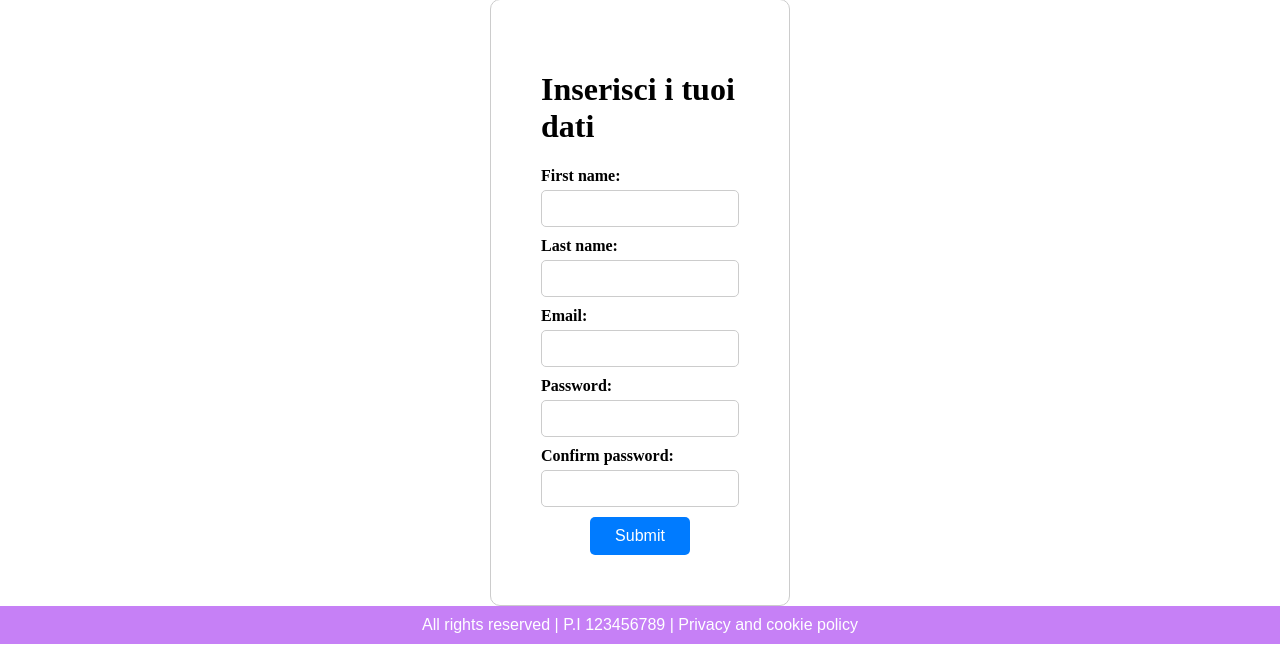
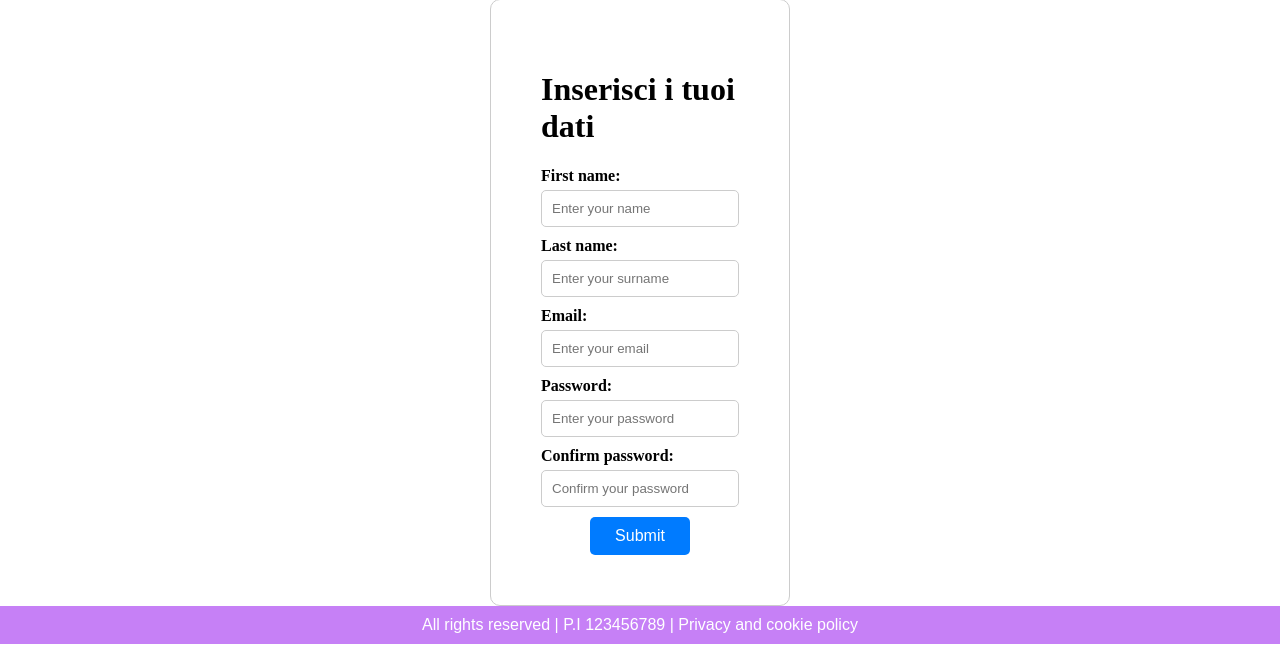
Before and after one commit to AndreaParisiUnige/ProjectMuscle, a PHP site: page /registration.php in a window 1280 px wide. Shown: the part 143-800 px from the top of the page. Run offline with PHP 8.4, Linux system fonts and the light colour scheme.

```diff
--- a/header.php
+++ b/header.php
@@ -7,6 +7,10 @@ set_error_handler("errorHandler");
 <html lang="it">
     <head>
         <title> Unicorn Project </title>
+        <meta name="viewport" content="width=device-width, initial-scale=1.0">
+        <link rel="preconnect" href="https://fonts.googleapis.com">
+        <link rel="preconnect" href="https://fonts.gstatic.com" crossorigin>
+        <link href="https://fonts.googleapis.com/css2?family=Poppins:wght@400;700&display=swap" rel="stylesheet">
         <link rel="stylesheet" type="text/css" href="stile.css">
         <link rel="stylesheet" type="text/css" href="form_style.css">
     </head>
--- a/registration.php
+++ b/registration.php
@@ -1,8 +1,5 @@
 <?php
 session_start();
-?>
-
-<?php
 require_once 'utils.php';
 require_once 'header.php';
 require_once 'navbar.php';
@@ -29,8 +26,7 @@ if ($_SERVER["REQUEST_METHOD"] === "POST") {
 			header("Location: login.php");
 			exit;
 		}
-	}
-	catch (Exception $e) {
+	} catch (Exception $e) {
 		if (mysqli_errno($con) == 1062)
 			$_SESSION['error_message'] = "<span>Errore:account già registrato</span>";
 		else
@@ -48,19 +44,19 @@ if ($_SERVER["REQUEST_METHOD"] === "POST") {
 	<form action="registration.php" method="post">
 
 		<label for="firstname" class="label">First name:</label>
-		<input type="text" id="firstname" name="firstname" class="input-field">
+		<input type="text" id="firstname" name="firstname" class="input-field" placeholder="Enter your name">
 
 		<label for="lastname" class="label">Last name:</label>
-		<input type="text" id="lastname" name="lastname" class="input-field">
+		<input type="text" id="lastname" name="lastname" class="input-field" placeholder="Enter your surname">
 
 		<label for="email" class="label">Email:</label>
-		<input type="email" id="email" name="email" class="input-field">
+		<input type="email" id="email" name="email" class="input-field" placeholder="Enter your email">
 
 		<label for="pass" class="label">Password:</label>
-		<input type="password" id="pass" name="pass" class="input-field">
+		<input type="password" id="pass" name="pass" class="input-field" placeholder="Enter your password">
 
 		<label for="confirm" class="label">Confirm password:</label>
-		<input type="password" id="confirm" name="confirm" class="input-field">
+		<input type="password" id="confirm" name="confirm" class="input-field" placeholder="Confirm your password">
 
 		<input type="submit" value="Submit" class="submit-button">
 	</form>
@@ -70,7 +66,7 @@ if ($_SERVER["REQUEST_METHOD"] === "POST") {
 	?>
 </div>
 
-<script src="validateInput.js"></script>
+<script defer src="validateInput.js"></script>
 
 <?php
 require_once 'footer.php';
--- a/validateInput.js
+++ b/validateInput.js
@@ -14,7 +14,7 @@ function createErrorNode(element, message, errorClass, errorId) {
 function toggleError(fieldNode, errorNode, addError) {
     if (addError) {
         fieldNode.style.border = '2px solid red';
-        fieldNode.parentNode.insertBefore(errorNode, fieldNode.nextSibling);
+        fieldNode.insertAdjacentElement('afterend', errorNode);
     } else {
         fieldNode.style.border = '';
         if (errorNode) {
@@ -34,20 +34,13 @@ function emptyParams(e, ...params) {
         if (fieldValue === '') {
             e.preventDefault();
             if (!emptyFieldErrorNode) {
-                var errorNode = createErrorNode(
-                    element,
-                    ErrorMessages.EMPTY_FIELD,
-                    'emptyField',
-                    ''
-                );
+                var errorNode = createErrorNode( element, ErrorMessages.EMPTY_FIELD, 'emptyField', '');
                 toggleError(fieldNode, errorNode, true);
                 empty = true;
             }
-        } else if (emptyFieldErrorNode) {
+        } else if (emptyFieldErrorNode)
             toggleError(fieldNode, emptyFieldErrorNode, false);
-        }
     });
-
     return empty;
 }
 
@@ -60,18 +53,15 @@ function correspondingPass(e) {
     if (pass !== confirm) {
         e.preventDefault();
         if (!passMatchErrorNode) {
-            var errorNode = createErrorNode(
-                'confirm',
-                ErrorMessages.PASSWORD_MISMATCH,
-                'wrongPass',
-                'NotMatch'
-            );
+            var errorNode = createErrorNode('confirm', ErrorMessages.PASSWORD_MISMATCH, 'wrongPass', 'NotMatch');
             toggleError(confirmNode, errorNode, true);
         }
-    } else if (passMatchErrorNode) {
+    } else if (passMatchErrorNode)
         toggleError(confirmNode, passMatchErrorNode, false);
-    }
 }
+
+
+
 
 const path = window.location.pathname;
 const pageName = path.split('/').pop();
```
Also changed, not shown: login.php (+4 -4 lines).
